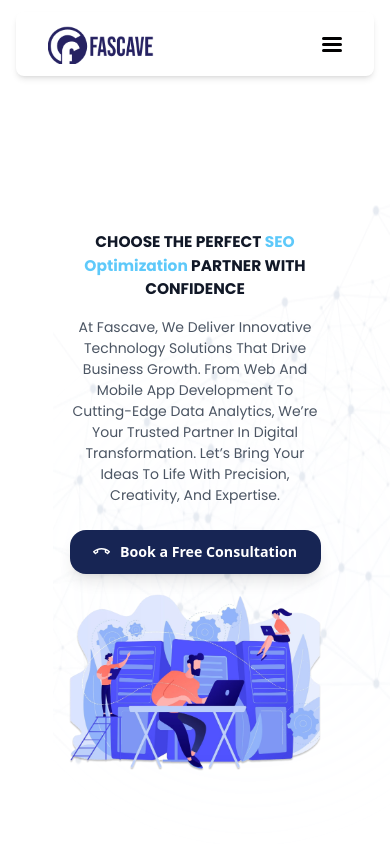
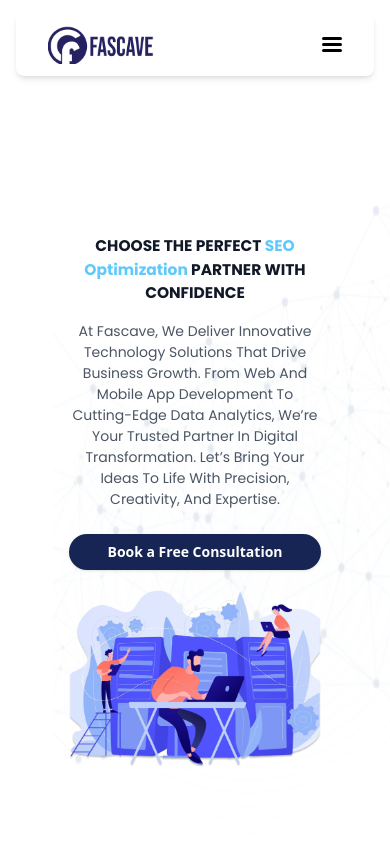
Before and after one commit to FascaveIt/Fascave, a React (Vite) app in the folder client/: page / in a window 390 px wide. Shown: the top 844 px of the page. Built offline with nearby package versions, Linux system fonts and the light colour scheme.

Commit message:
changes in hero sec forn contact component

```diff
--- a/client/src/Componets/Home/Herosection/HeroSection.css
+++ b/client/src/Componets/Home/Herosection/HeroSection.css
@@ -31,6 +31,15 @@ transition: transform 0.5s ease;
 .button:hover .call {
   transform: rotate(360deg); /* Rotate the icon on hover */
 }
+
+
+.consultaion{
+  display: none;
+}
+
+
+
+
 
 @keyframes rotate {
   0% {
@@ -91,7 +100,9 @@ transition: transform 0.5s ease;
 
     }
   }
-
+ .consultaion{
+  display: block;
+ }
 .button{
   width: 251px;
   height: 44px;
--- a/client/src/Componets/Home/Herosection/HeroSection.jsx
+++ b/client/src/Componets/Home/Herosection/HeroSection.jsx
@@ -4,14 +4,15 @@ import background_animation from "../../../Asset/imagesWeb/background_animation.
 import animati_image from "../../../Asset/imagesWeb/animati_image.png"; // Import background animation image
 
 import { useNavigate } from "react-router-dom";
-import Button from "../../Button/Button";
+import Button from '../../Button/Button'
+import ContactFrom from "../../contact/ContactFrom";
 const HeroSection = () => {
   const navigate = useNavigate();
   const [textIndex, setTextIndex] = useState(0);
   const [fade, setFade] = useState(true); // State to control fade animation
 
   const texts = ["Website Development", "App Development", "SEO Optimization"];
-
+const [contact, setContact] = useState(false);
   useEffect(() => {
     const interval = setInterval(() => {
       setFade(false); // Start fade-out transition
@@ -25,6 +26,10 @@ const HeroSection = () => {
   }, [texts.length]);
 
   return (
+
+    <>
+      {contact && (  <div className="absolute top-[120px] left-[27vw] z-50"><ContactFrom setContact={setContact}/></div>)
+    }
     <div className="Hero relative bg-white  m-auto h-screen flex items-center justify-center ">
       <div className="animation absolute inset-0 bg-animation z-0">
         <img
@@ -53,7 +58,9 @@ const HeroSection = () => {
             Transformation. Let’s Bring Your Ideas To Life With Precision,
             Creativity, And Expertise.
           </p>
-          <Button />
+          <button className="bg-blue-950 hover:bg-[#666c81] text-white font-semibold text-sm py-2 px-6 rounded-full shadow consultaion" onClick={()=> setContact(true)}>
+          Book a Free Consultation
+        </button>
         </div>
 
         {/* Illustration Section */}
@@ -66,6 +73,8 @@ const HeroSection = () => {
         </div>
       </div>
     </div>
+    </>
+
   );
 };
 
```
Also changed, not shown: client/src/Asset/cross.svg (added).
